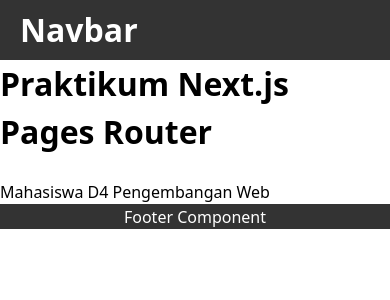
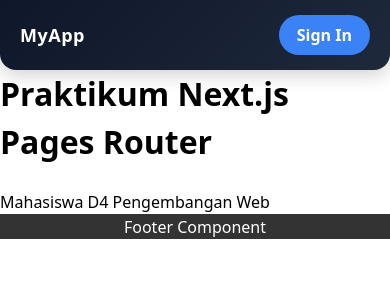
Before and after one commit to AbdillahNS/Pemrograman_Framework, a Next.js app: page / in a window 390 px wide. Shown: the top 300 px of the page. Built offline with nearby package versions, Linux system fonts and the light colour scheme; no server answers.

Commit message:
Jobsheet 14

```diff
--- a/package.json
+++ b/package.json
@@ -16,6 +16,7 @@
     "eslint-config-next": "16.1.6",
     "firebase": "^12.11.0",
     "next": "16.1.6",
+    "next-auth": "^4.24.13",
     "react": "19.2.4",
     "react-dom": "19.2.4",
     "swr": "^2.4.1",
--- /dev/null
+++ b/src/Middleware/withAuth.ts
@@ -0,0 +1,29 @@
+import { getToken } from "next-auth/jwt";
+import {
+  NextFetchEvent,
+  NextMiddleware,
+  NextRequest,
+  NextResponse,
+} from "next/server";
+
+export default function withAuth(
+  middleware: NextMiddleware,
+  requireAuth: string[] = [],
+) {
+  return async (req: NextRequest, next: NextFetchEvent) => {
+    const pathname = req.nextUrl.pathname;
+
+    if (requireAuth.includes(pathname)) {
+      const token = await getToken({
+        req,
+        secret: process.env.NEXTAUTH_SECRET,
+      });
+
+      if (!token) {
+        const loginUrl = new URL("/", req.url);
+        return NextResponse.redirect(loginUrl);
+      }
+    }
+    return middleware(req, next);
+  };
+}
--- a/src/components/layouts/navbar/index.tsx
+++ b/src/components/layouts/navbar/index.tsx
@@ -1,13 +1,36 @@
-import styles from './navbar.module.css';
+import styles from "./navbar.module.css";
+import { signIn, signOut, useSession } from "next-auth/react";
 
 const Navbar = () => {
-    return (
-        <div className={styles.navbar}>
-            <div className="big">
-                <h1>Navbar</h1>
+  const { data }: any = useSession();
+  return (
+    <div className={styles.navbar}>
+      <div className={styles.navbar__brand}>MyApp</div>
+
+      <div className={styles.navbar__right}>
+        {data ? (
+          <>
+            <div className={styles.navbar__user}>
+              Welcome, {data.user?.fullname}
             </div>
-        </div>
-    );
+            <button
+              className={`${styles.navbar__button} ${styles["navbar__button--danger"]}`}
+              onClick={() => signOut()}
+            >
+              Sign Out
+            </button>
+          </>
+        ) : (
+          <button
+            className={`${styles.navbar__button} ${styles["navbar__button--primary"]}`}
+            onClick={() => signIn()}
+          >
+            Sign In
+          </button>
+        )}
+      </div>
+    </div>
+  );
 };
 
 export default Navbar;
--- a/src/components/layouts/navbar/navbar.module.css
+++ b/src/components/layouts/navbar/navbar.module.css
@@ -1,9 +1,84 @@
 .navbar {
   width: 100%;
-  height: 60px;
-  background-color: #333;
-  color: white;
+  height: 70px;
+  padding: 0 60px;
+
   display: flex;
   align-items: center;
-  padding: 0 20px;
+  justify-content: space-between;
+
+  background: linear-gradient(135deg, #0f172a, #1e293b);
+  color: #ffffff;
+
+  box-shadow: 0 4px 20px rgba(0, 0, 0, 0.2);
+  border-bottom-left-radius: 16px;
+  border-bottom-right-radius: 16px;
 }
+
+/* Logo / Brand */
+.navbar__brand {
+  font-size: 22px;
+  font-weight: 700;
+  letter-spacing: 0.5px;
+}
+
+/* Right Section */
+.navbar__right {
+  display: flex;
+  align-items: center;
+  gap: 32px;
+}
+
+/* Welcome text */
+.navbar__user {
+  font-size: 16px;
+  font-weight: 500;
+  opacity: 0.9;
+}
+
+/* Button */
+.navbar__button {
+  padding: 8px 18px;
+  border-radius: 999px;
+  border: none;
+  cursor: pointer;
+  font-weight: 600;
+  transition: all 0.3s ease;
+}
+
+/* Sign In */
+.navbar__button--primary {
+  background-color: #3b82f6;
+  color: white;
+}
+
+.navbar__button--primary:hover {
+  background-color: #2563eb;
+  transform: translateY(-2px);
+}
+
+/* Sign Out */
+.navbar__button--danger {
+  background-color: #ef4444;
+  color: white;
+}
+
+.navbar__button--danger:hover {
+  background-color: #dc2626;
+  transform: translateY(-2px);
+}
+
+/* Responsive */
+@media (max-width: 768px) {
+  .navbar {
+    padding: 0 20px;
+  }
+
+  .navbar__brand {
+    font-size: 18px;
+  }
+
+  .navbar__user {
+    display: none;
+  }
+}
--- a/src/pages/_app.tsx
+++ b/src/pages/_app.tsx
@@ -2,11 +2,14 @@
 import type { AppProps } from 'next/app'
 import AppShell from '@/components/layouts/Appshell'
 import Navbar from '@/components/layouts/navbar'
+import { SessionProvider } from "next-auth/react"
 
-export default function App({ Component, pageProps }: AppProps) {
+export default function App({ Component, pageProps: { session, ...pageProps } }: AppProps) {
   return (
-    <AppShell>
-      <Component {...pageProps} />
-    </AppShell>
+    <SessionProvider session={pageProps.session}>
+      <AppShell>
+        <Component {...pageProps} />
+      </AppShell>
+    </SessionProvider>
   );
 };
--- /dev/null
+++ b/src/pages/api/auth/[...nextauth].ts
@@ -0,0 +1,55 @@
+import NextAuth, { NextAuthOptions } from "next-auth"
+import CredentialsProvider from "next-auth/providers/credentials"
+
+export const authOptions: NextAuthOptions = {
+  session: {
+    strategy: "jwt"
+  },
+  secret: process.env.NEXTAUTH_SECRET,
+  providers: [
+    CredentialsProvider({
+      name: "credentials",
+      credentials: {
+        fullname: { label: "Full Name", type: "text" },
+        email: { label: "Email", type: "email" },
+        password: { label: "Password", type: "password" }
+      },
+
+      async authorize(credentials) {
+        const user : any = {
+          id: "1",
+          email: credentials?.email,
+          password: credentials?.password,
+          fullname: credentials?.fullname
+        }
+        if (user) {
+          return user
+        } else {
+          return null
+        }
+      }
+    })
+  ],
+
+  callbacks: {
+    async jwt({ token, account, profile, user }:any) {
+      if (account?.provider === "credentials" && user) {
+        token.email = user.email;
+        token.fullname = user.fullname;
+      }
+      return token
+    },
+
+    async session({ session, token }:any) {
+      if (token.email) {
+        session.user.email = token.email
+      }
+      if (token.fullname) {
+        session.user.fullname = token.fullname
+      }
+      return session
+    },
+  },
+};
+
+export default NextAuth(authOptions)
--- a/src/pages/profile/edit/index.tsx
+++ /dev/null
@@ -1,9 +0,0 @@
-const profil = () => {
-    return (
-        <div>
-            Profil User Page
-        </div>
-    );
-};
-
-export default profil;
--- /dev/null
+++ b/src/pages/profile/index.tsx
@@ -0,0 +1,13 @@
+import { useSession } from "next-auth/react";
+
+const HalamanProfil = () => {
+  const { data }: any = useSession();
+  return (
+    <div>
+      <h1>Halaman Profil</h1>
+      <h1>Selamat datang, {data?.user?.fullname}</h1>
+    </div>
+  );
+};
+
+export default HalamanProfil;
```
Also changed, not shown: 1 other file (tests, documents, lock files or other folders).
